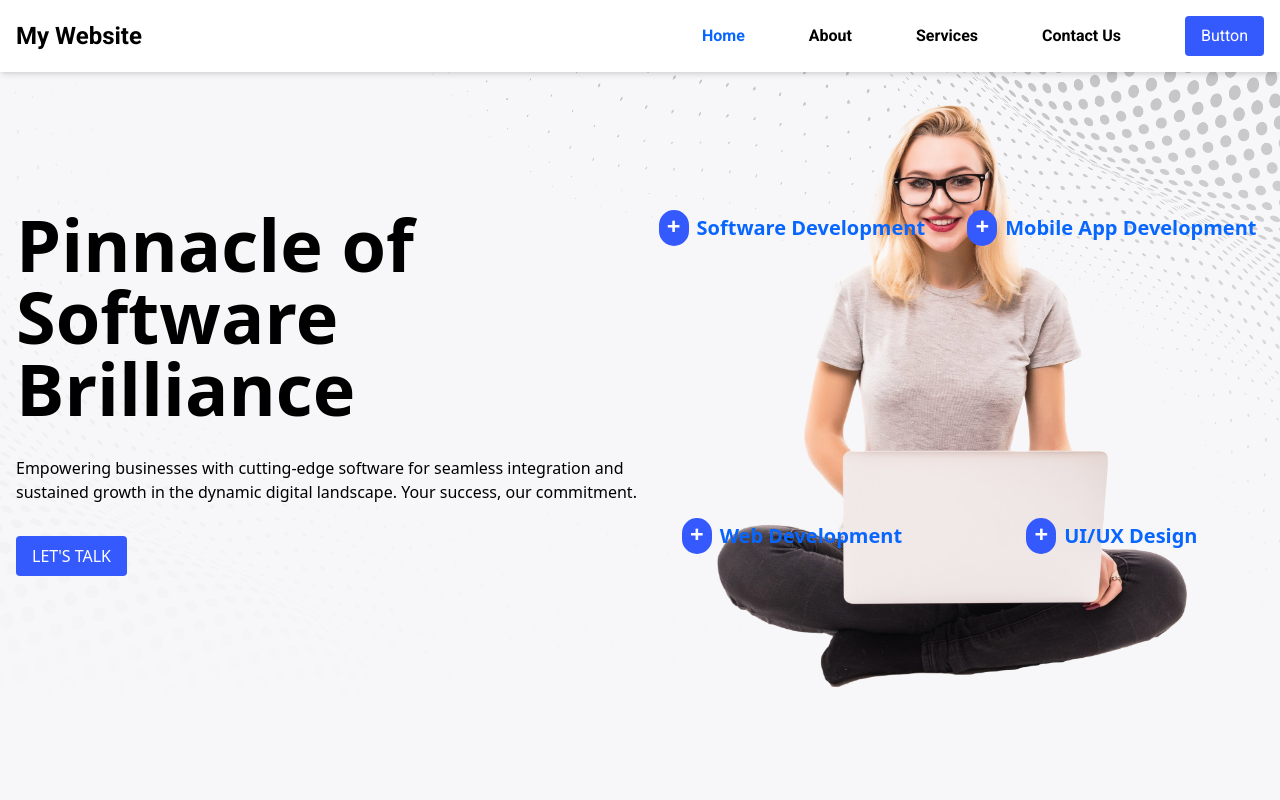
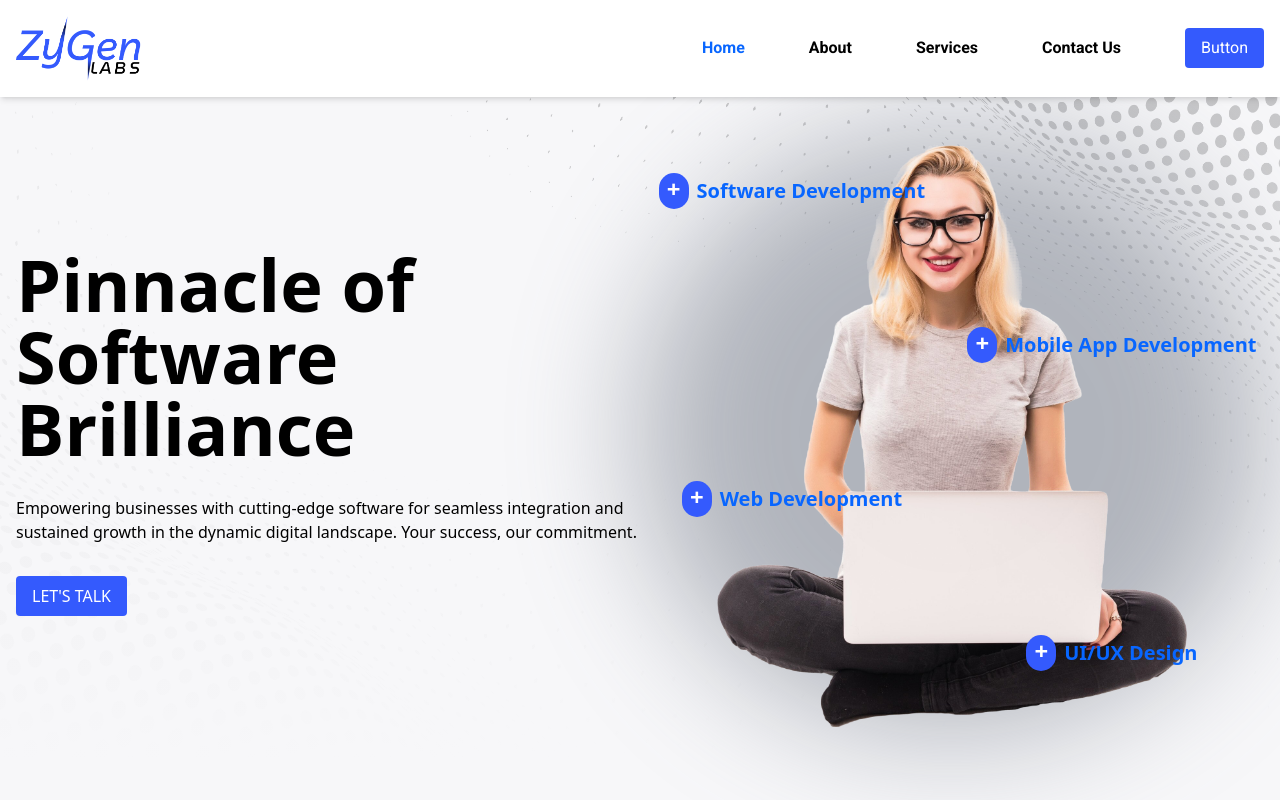
Before and after one commit to uminduchethiya/umindu-s-portfolio, a React (Vite) app: page / in a window 1280 px wide. Shown: the top 800 px of the page. Built offline with nearby package versions, Linux system fonts and the light colour scheme.

Commit message:
home hero update

```diff
--- a/src/components/HomeServiceCard.jsx
+++ b/src/components/HomeServiceCard.jsx
@@ -2,7 +2,7 @@ import React from 'react';
 
 const HomeServiceCard = ({ title, description, progressValue }) => {
   return (
-        <div className="relative group flex justify-center items-center text-xl font-bold gap-5 animate-slowBounce">
+    <div className="relative group flex justify-center items-center text-xl font-bold gap-5 animate-slowBounce cursor-pointer">
       {/* The button and text */}
       <div className="relative group flex items-center gap-2">
         <span className="bg-button hover:bg-button-hover px-2 flex justify-center items-center pb-1 rounded-full text-2xl text-white">+</span>
--- a/src/components/Navbar.jsx
+++ b/src/components/Navbar.jsx
@@ -2,6 +2,7 @@
 import React, { useState, useEffect } from "react";
 import { NavLink } from "react-router-dom"; // Use NavLink for active link styling
 import { FaBars, FaTimes } from "react-icons/fa";
+import Logo from "../assets/img/logo.png";
 
 const Navbar = () => {
   const [isMobileMenuOpen, setIsMobileMenuOpen] = useState(false);
@@ -37,7 +38,7 @@ const Navbar = () => {
     <nav className="bg-bg-dark text-text-light shadow-md  font-roboto fixed z-50 w-full">
       <div className="container mx-auto px-4 py-4 flex justify-between items-center">
         {/* Logo */}
-        <h1 className="text-2xl font-bold ">My Website</h1>
+        <img src={Logo} alt="" className="w-32 h-auto" />
 
         {/* Mobile Menu Toggle */}
         <button
--- a/src/pages/home.jsx
+++ b/src/pages/home.jsx
@@ -32,28 +32,30 @@ const progressBarVariants = {
 };
 
 const Home = () => {
-  const services = [
-    {
+  const softwareDevelopment = {
     title: 'Software Development',
     description: 'Creating computer programs and applications to fulfill specific functions or tasks.',
     progressValue: 95,
-    },
-    {
+  };
+
+  const mobileAppDevelopment = {
     title: 'Mobile App Development',
     description: 'Creating mobile apps involves designing and building for smartphones and tablets.',
     progressValue: 95,
-    },
-    {
+  };
+
+  const webDevelopment = {
     title: 'Web Development',
     description: 'Creating websites involves both front-end design and back-end programming.',
     progressValue: 95,
-    },
-    {
+  };
+
+  const uiUxDesign = {
     title: 'UI/UX Design',
     description: 'Focuses on creating user-friendly and aesthetically pleasing digital interfaces.',
     progressValue: 95,
-    },
-  ];
+  };
+
 
   return (
     <>
@@ -70,10 +72,24 @@ const Home = () => {
         <div className="absolute inset-0 bg-gradient-to-b from-transparent to-bg-light z-10"></div>
 
         {/* Content with higher z-index */}
-          <div className="container mx-auto p-4 flex lg:flex-row flex-col relative z-20">
+        <div className="container mx-auto p-4 flex lg:flex-row flex-col relative z-20 md:mt-10">
           <div className="lg:w-1/2 w-full flex flex-col gap-8 md:py-32 py-10 justify-center md:text-left text-center md:items-start items-center">
             <motion.h1 className="text-7xl font-bold" variants={fadeInLeft} initial="hidden" animate="visible">
               Pinnacle of Software Brilliance
+              {/* <br /> <p
+                style={{
+                  paddingTop: '10px',
+                  color: 'transparent',
+                  fontFamily: '"Roboto", Sans-serif',
+                  fontSize: '70px',
+                  fontWeight: '700',
+                  WebkitTextStroke: '2px #0866ff',  // Webkit-specific property
+                  strokeWidth: '2px',
+                  stroke: '#0866ff',  // Stroke color for non-webkit browsers
+                }}
+              >
+                Software Brilliance
+              </p> */}
             </motion.h1>
             <p>
               Empowering businesses with cutting-edge software for seamless integration and sustained
@@ -88,17 +104,39 @@ const Home = () => {
             className="lg:w-1/2 w-full md:block hidden h-[600px] bg-contain bg-no-repeat bg-center my-auto relative top-0"
             style={{ backgroundImage: `url(${homeGirl})` }}
           >
-              <div className="grid grid-cols-2 gap-4 h-full items-center cursor-default">
-                {services.map((service, index) => (
+            {/* Background blur overlay */}
+            <div className="absolute inset-0 bg-gray-500 opacity-50 blur-3xl -z-10 rounded-full"></div>
+
+            {/* Main content with image in the foreground */}
+            <div className="grid grid-cols-2 gap-4 h-full items-center cursor-default relative z-10">
               <HomeServiceCard
-                        key={index}
-                        title={service.title}
-                        description={service.description}
-                        progressValue={service.progressValue}
+                title={softwareDevelopment.title}
+                description={softwareDevelopment.description}
+                progressValue={softwareDevelopment.progressValue}
               />
-                ))}
+              <div></div>
+              <div></div>
+              <HomeServiceCard
+                title={mobileAppDevelopment.title}
+                description={mobileAppDevelopment.description}
+                progressValue={mobileAppDevelopment.progressValue}
+              />
+              <HomeServiceCard
+                title={webDevelopment.title}
+                description={webDevelopment.description}
+                progressValue={webDevelopment.progressValue}
+              />
+              <div></div>
+              <div></div>
+              <HomeServiceCard
+                title={uiUxDesign.title}
+                description={uiUxDesign.description}
+                progressValue={uiUxDesign.progressValue}
+              />
             </div>
           </div>
+
+
         </div>
       </motion.div>
       {/* Hero Section End */}
```
Also changed, not shown: src/assets/img/logo.png (added). Lines whose indentation alone changed are shown as unchanged.
